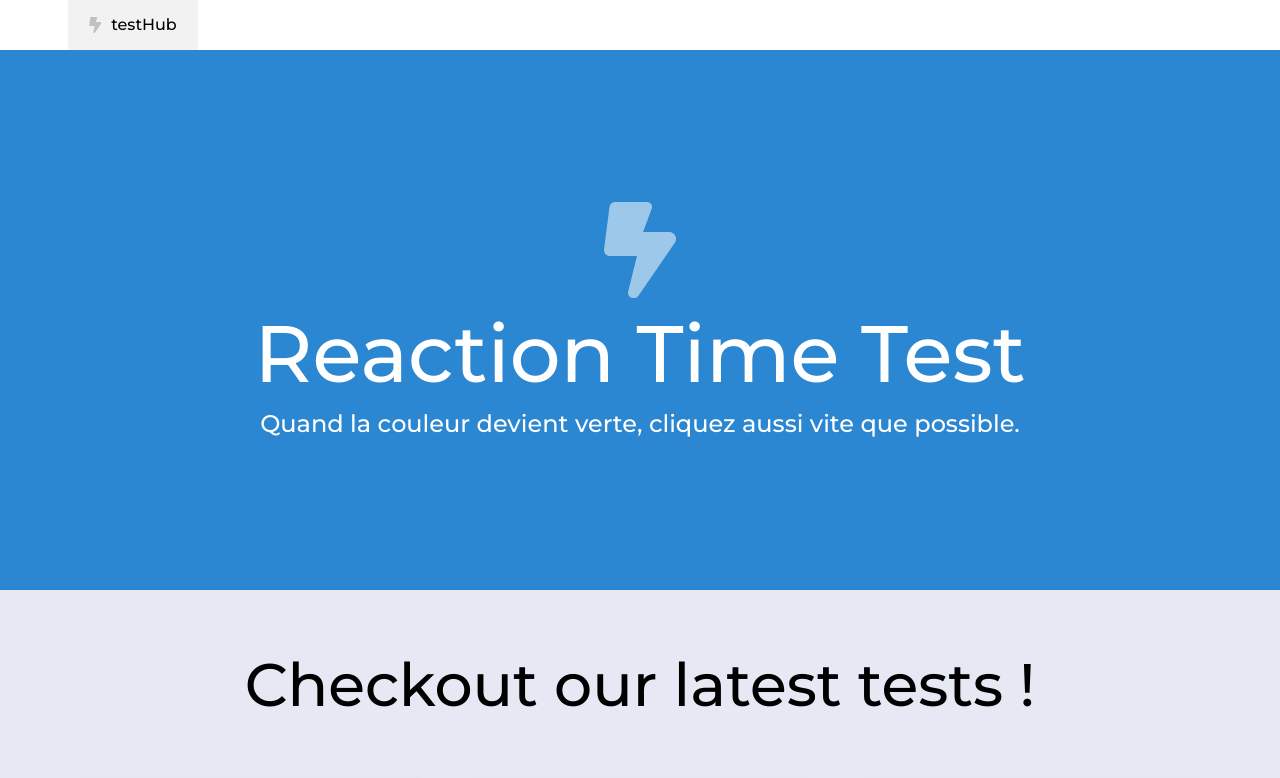
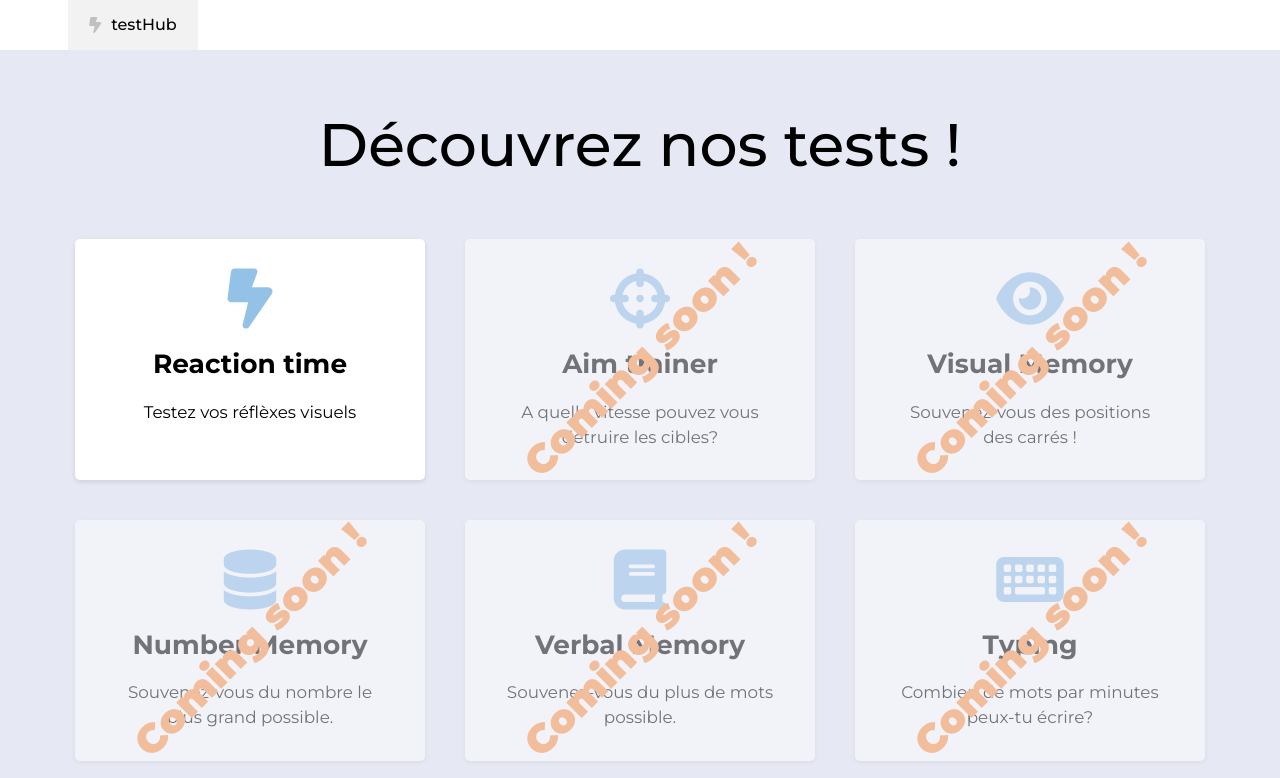
Before and after one commit to BenoitDesnos/TestHub, a React (Create React App) app: page / in a window 1280 px wide. Shown: the top 778 px of the page. Built offline with nearby package versions, Linux system fonts and the light colour scheme.

Commit message:
bug score moyen résolu + supprime jeu home

```diff
--- a/src/App.js
+++ b/src/App.jsx
@@ -1,7 +1,7 @@
 import { BrowserRouter, Route, Routes } from "react-router-dom";
 import Home from "./pages/Home";
 import Reaction from "./pages/games/Reaction";
-import ReactionTest from "./components/games/ReactionTest";
+
 import NotFound from "./components/error/NotFound";
 
 function App() {
@@ -9,7 +9,7 @@ function App() {
     <BrowserRouter>
       <Routes>
         <Route path="/" element={<Home />}>
-          <Route path="/" element={<ReactionTest />} />
+
           <Route path="reaction" element={<Reaction />} />
           <Route path="*" element={<NotFound />} />
         </Route>
--- a/src/components/GameChoice.js
+++ b/src/components/GameChoice.jsx
@@ -2,37 +2,37 @@ import { Link } from "react-router-dom";
 function GameChoice() {
   return (
     <>
-      <h1 className="home__title">Checkout our latest tests !</h1>
+      <h1 className="home__title">Découvrez nos tests !</h1>
       <div className="games">
         <Link to="/reaction" className="games__card">
           <i className="fa-solid fa-bolt-lightning"></i>
           <h3>Reaction time</h3>
-          <p>Test your visual reflexes</p>
+          <p>Testez vos réflèxes visuels</p>
         </Link>
         <Link to="/" className="games__card disabled">
           <i className="fa-solid fa-crosshairs"></i>
           <h3>Aim trainer</h3>
-          <p>How quickly can you hit all the targets?</p>
+          <p>A quelle vitesse pouvez vous détruire les cibles?</p>
         </Link>
         <Link to="/" className="games__card disabled">
           <i className="fa-solid fa-eye"></i>
           <h3>Visual Memory</h3>
-          <p>Remember an increasingly large board of squares.</p>
+          <p>Souvenez-vous des positions des carrés !</p>
         </Link>
         <Link to="/" className="games__card disabled">
           <i className="fa-solid fa-database"></i>
           <h3>Number Memory</h3>
-          <p>Remember the longest number you can.</p>
+          <p>Souvenez-vous du nombre le plus grand possible.</p>
         </Link>
         <Link to="/" className="games__card disabled">
           <i className="fa-solid fa-book"></i>
           <h3>Verbal Memory</h3>
-          <p>Keep as many words in short term memory as possible.</p>
+          <p>Souvenez-vous du plus de mots possible.</p>
         </Link>
         <Link to="/" className="games__card disabled">
           <i className="fa-solid fa-keyboard"></i>
           <h3>Typing</h3>
-          <p>How many words per minute can you type?</p>
+          <p>Combien de mots par minutes peux-tu écrire?</p>
         </Link>
       </div>
     </>
--- a/src/components/games/ReactionTest.js
+++ b/src/components/games/ReactionTest.jsx
@@ -93,13 +93,16 @@ function Reaction({ setBest }) {
       storedResults = [];
       storedResults.push(averageResult());
     }
-    console.log(storedResults);
     setBest(Math.min(...storedResults));
-
     let stringifiedStoredResults = JSON.stringify(storedResults);
     localStorage.setItem("savedAverage", stringifiedStoredResults);
+    resetGame();
+  }
+
+  function resetGame() {
     setTestState("start");
     setAttempt(0);
+    setResults([]);
   }
 
   return (
@@ -131,14 +134,14 @@ function Reaction({ setBest }) {
         </div>
       ) : testState === "await" ? (
         <div className="reaction__text">
-          <i class="fa-solid fa-ellipsis "></i>
+          <i className="fa-solid fa-ellipsis "></i>
           <h1 className="reaction__text__title">Attendez le vert !</h1>
         </div>
       ) : testState === "error" ? (
         <h1 className="reaction__text__title">Trop tôt..</h1>
       ) : testState === "react" ? (
         <div className="reaction__text">
-          <i class="fa-solid fa-ellipsis"></i>
+          <i className="fa-solid fa-ellipsis"></i>
           <h1 className="reaction__text__title">Clique !</h1>
         </div>
       ) : testState === "result" ? (
@@ -167,13 +170,7 @@ function Reaction({ setBest }) {
             <button className="save" onClick={() => saveResults()}>
               Save score
             </button>
-            <button
-              className="again"
-              onClick={() => {
-                setTestState("start");
-                setAttempt(0);
-              }}
-            >
+            <button className="again" onClick={() => resetGame()}>
               Try again
             </button>
           </div>
```
Also changed, not shown: src/components/BestScore.jsx (renamed from src/components/BestScore.js), src/components/Navigation.jsx (renamed from src/components/Navigation.js), src/pages/Home.jsx (renamed from src/pages/Home.js), src/pages/games/Reaction.jsx (renamed from src/pages/games/Reaction.js).
